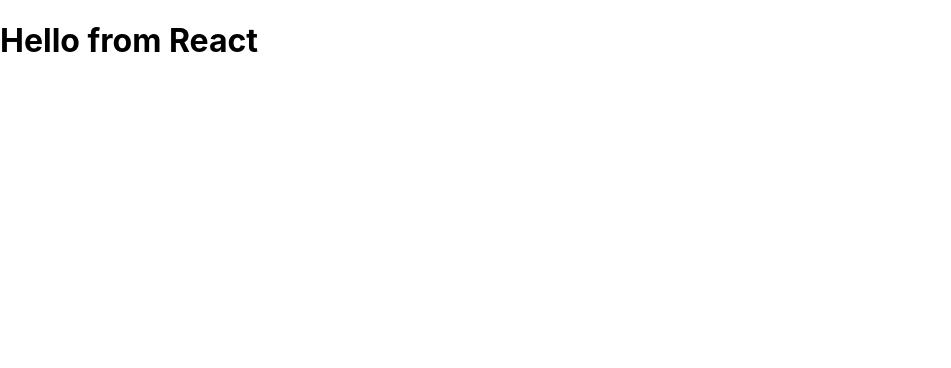
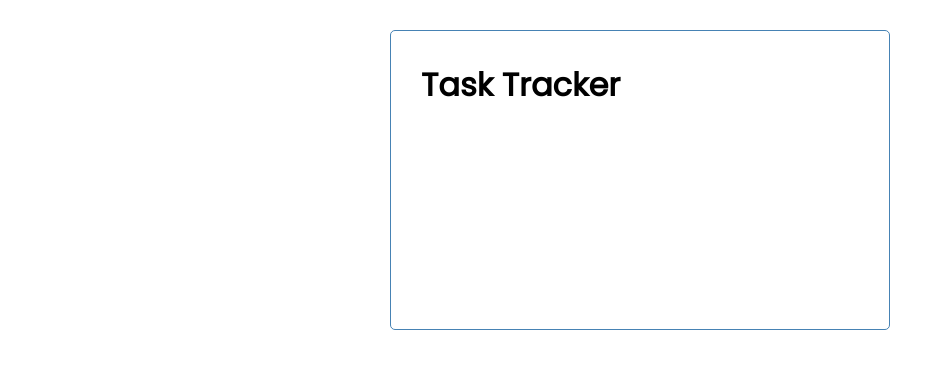
Before and after one commit to RafaelJP13/task-tracker-front, a React (Create React App) app: page / in a window 1280 px wide. Shown: the top 368 px of the page, without its empty margins (0-951 px from the left). Built offline with nearby package versions, Linux system fonts and the light colour scheme.

Commit message:
style: Add index css, update to arrow function and create Header component

```diff
--- a/src/App.js
+++ b/src/App.js
@@ -1,9 +1,11 @@
-function App() {
+import Header from './components/Header'
+
+const  App = () => {
   return (
-    <div className="App">
-     <h1>Hello from React</h1>
+    <div className="container">
+      <Header/>
     </div>
-  );
+  )
 }
 
-export default App;
+export default App
--- /dev/null
+++ b/src/components/Header.js
@@ -0,0 +1,9 @@
+const Header = ({title }) => {
+  return (
+    <header>
+      <h1>Task Tracker</h1>
+    </header>
+  )
+}
+
+export default Header
--- a/src/index.css
+++ b/src/index.css
@@ -1,13 +1,112 @@
-body {
+@import url('https://fonts.googleapis.com/css2?family=Poppins:wght@300;400&display=swap');
+
+* {
+  box-sizing: border-box;
   margin: 0;
-  font-family: -apple-system, BlinkMacSystemFont, 'Segoe UI', 'Roboto', 'Oxygen',
-    'Ubuntu', 'Cantarell', 'Fira Sans', 'Droid Sans', 'Helvetica Neue',
-    sans-serif;
-  -webkit-font-smoothing: antialiased;
-  -moz-osx-font-smoothing: grayscale;
+  padding: 0;
 }
 
-code {
-  font-family: source-code-pro, Menlo, Monaco, Consolas, 'Courier New',
-    monospace;
+body {
+  font-family: 'Poppins', sans-serif;
 }
+
+.container {
+  max-width: 500px;
+  margin: 30px auto;
+  overflow: auto;
+  min-height: 300px;
+  border: 1px solid steelblue;
+  padding: 30px;
+  border-radius: 5px;
+}
+
+.header {
+  display: flex;
+  justify-content: space-between;
+  align-items: center;
+  margin-bottom: 20px;
+}
+
+.btn {
+  display: inline-block;
+  background: #000;
+  color: #fff;
+  border: none;
+  padding: 10px 20px;
+  margin: 5px;
+  border-radius: 5px;
+  cursor: pointer;
+  text-decoration: none;
+  font-size: 15px;
+  font-family: inherit;
+}
+
+.btn:focus {
+  outline: none;
+}
+
+.btn:active {
+  transform: scale(0.98);
+}
+
+.btn-block {
+  display: block;
+  width: 100%;
+}
+
+.task {
+  background: #f4f4f4;
+  margin: 5px;
+  padding: 10px 20px;
+  cursor: pointer;
+}
+
+.task.reminder {
+  border-left: 5px solid green;
+}
+
+.task h3 {
+  display: flex;
+  align-items: center;
+  justify-content: space-between;
+}
+
+.add-form {
+  margin-bottom: 40px;
+}
+
+.form-control {
+  margin: 20px 0;
+}
+
+.form-control label {
+  display: block;
+}
+
+.form-control input {
+  width: 100%;
+  height: 40px;
+  margin: 5px;
+  padding: 3px 7px;
+  font-size: 17px;
+}
+
+.form-control-check {
+  display: flex;
+  align-items: center;
+  justify-content: space-between;
+}
+
+.form-control-check label {
+  flex: 1;
+}
+
+.form-control-check input {
+  flex: 2;
+  height: 20px;
+}
+
+footer {
+  margin-top: 30px;
+  text-align: center;
+}
```
